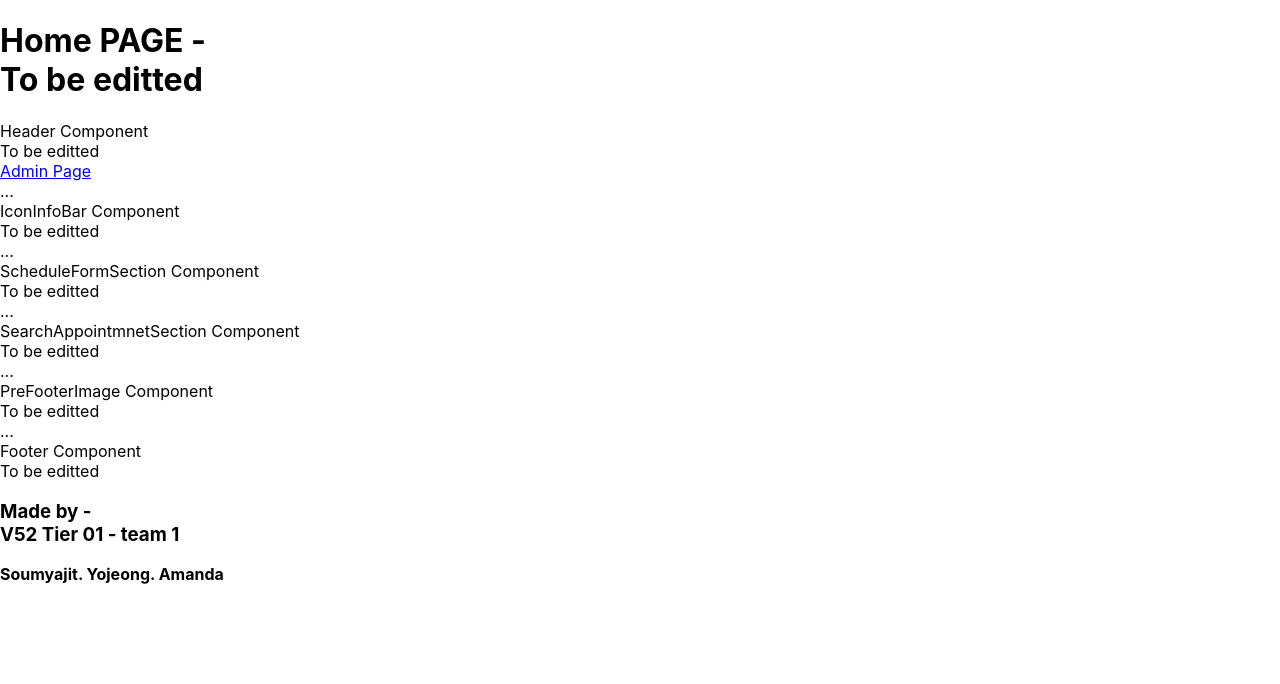
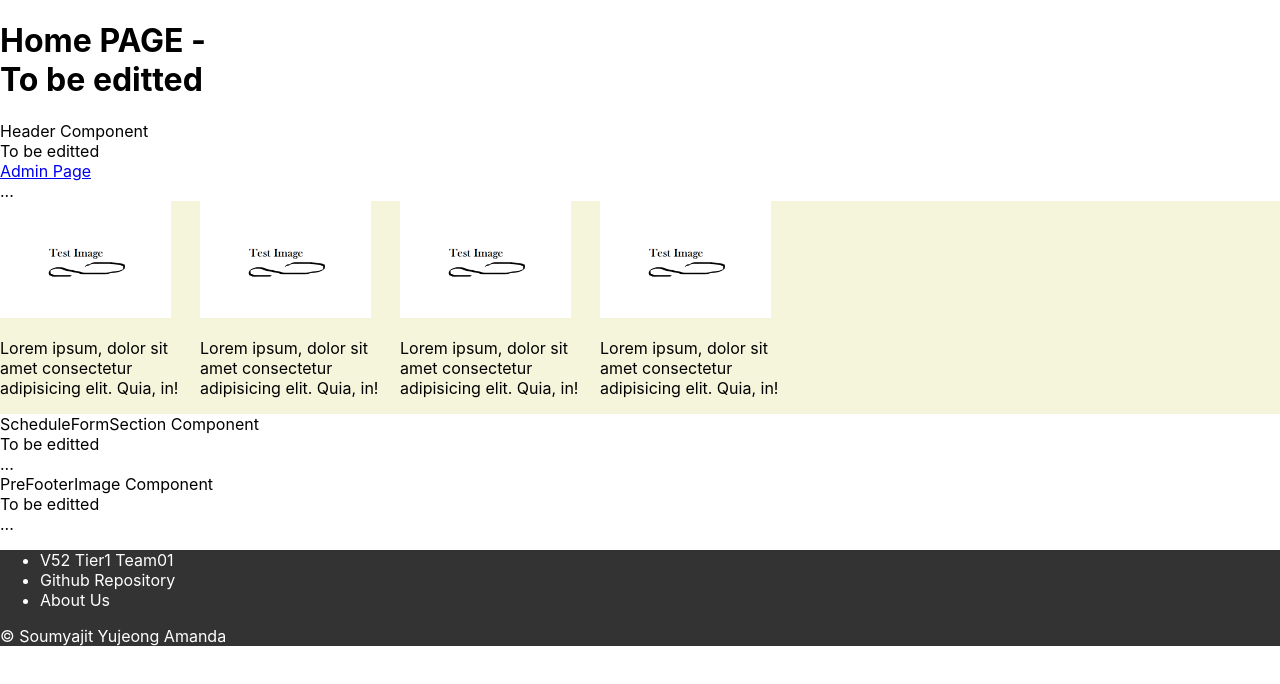
Before and after one commit to chingu-voyages/v52-tier1-team-01, a React (Create React App) app in the folder solarapp/: page / in a window 1280 px wide. Shown: the top 684 px of the page. Built offline with nearby package versions, Linux system fonts and the light colour scheme.

Commit message:
started work on my 1st feature to build homepage html structure 18 nov 2024

```diff
--- a/solarapp/src/components/Footer.jsx
+++ b/solarapp/src/components/Footer.jsx
@@ -1,7 +1,22 @@
 import React from "react";
 
+import '../styling/Footer.css';
+
 const Footer = () => {
-  return <div>Footer Component <br /> To be editted</div>;
+  return (
+    <div id="footer">
+      <div class="footer-links">
+        <ul>
+          <li>V52 Tier1 Team01</li>
+          <li>Github Repository</li>
+          <li>About Us</li>
+        </ul>
+      </div>
+      <div class="footer-note">
+        <p>&#169; Soumyajit Yujeong Amanda</p>
+      </div>
+    </div>
+  );
 };
 
 export default Footer;
--- a/solarapp/src/components/IconInfoBar.jsx
+++ b/solarapp/src/components/IconInfoBar.jsx
@@ -1,7 +1,47 @@
 import React from "react";
 
+import '../styling/IconInfoBar.css';
+
 const IconInfoBar = () => {
-  return <div>IconInfoBar Component <br /> To be editted<br />...</div>;
+  return (
+    <div id="icon-info-bar">
+      <div class="icon-info-card" id="card001">
+        <div class="icon-card-image">
+          <img src="/assets/testimage.png" id="card001Img" alt="card001"/>
+        </div>
+        <div class="icon-card-text">
+          <p>Lorem ipsum, dolor sit amet consectetur adipisicing elit. Quia, in!</p>
+        </div>
+      </div>
+
+      <div class="icon-info-card" id="card002">
+        <div class="icon-card-image">
+          <img src="/assets/testimage.png" id="card002Img" alt="card002"/>
+        </div>
+        <div class="icon-card-text">
+          <p>Lorem ipsum, dolor sit amet consectetur adipisicing elit. Quia, in!</p>
+        </div>
+      </div>
+
+      <div class="icon-info-card" id="card003">
+        <div class="icon-card-image">
+          <img src="/assets/testimage.png" id="card003Img" alt="card003"/>
+        </div>
+        <div class="icon-card-text">
+          <p>Lorem ipsum, dolor sit amet consectetur adipisicing elit. Quia, in!</p>
+        </div>
+      </div>
+
+      <div class="icon-info-card" id="card004">
+        <div class="icon-card-image">
+          <img src="/assets/testimage.png" id="card004Img" alt="card004"/>
+        </div>
+        <div class="icon-card-text">
+          <p>Lorem ipsum, dolor sit amet consectetur adipisicing elit. Quia, in!</p>
+        </div>
+      </div>
+    </div>
+  );
 };
 
 export default IconInfoBar;
--- /dev/null
+++ b/solarapp/src/components/SearchAppointmentSection.jsx
@@ -0,0 +1,28 @@
+import React from "react";
+
+import '../styling/SearchAppointmentSection.css';
+
+
+
+const SearchAppointmnetSection = () => {
+  return (
+    <div id="search-appoinment-section">
+      <form class="end-user-form" id="searchAppForm">
+        <fieldset>
+          <legend>Looking for your Appoinment?</legend>
+          <div class="form-question">
+            <label for="searcher-email-input">Email : </label>
+            <input id ="searcher-email-input" type="email" placeholder="to be developed later"></input>
+          </div>
+        </fieldset>
+
+      </form>
+      <div class="controller-linker" id="searchControllerLinker">
+        <p>Back to home Page</p>
+      </div>
+
+    </div>
+  );
+};
+
+export default SearchAppointmnetSection;
--- a/solarapp/src/components/SearchAppointmnetSection.jsx
+++ /dev/null
@@ -1,7 +0,0 @@
-import React from "react";
-
-const SearchAppointmnetSection = () => {
-  return <div>SearchAppointmnetSection Component <br /> To be editted<br />...</div>;
-};
-
-export default SearchAppointmnetSection;
--- a/solarapp/src/pages/HomePage.jsx
+++ b/solarapp/src/pages/HomePage.jsx
@@ -3,9 +3,12 @@ import React from "react";
 import Header from "../components/Header";
 import IconInfoBar from "../components/IconInfoBar";
 import ScheduleFormSection from "../components/ScheduleFormSection";
-import SearchAppointmnetSection from "../components/SearchAppointmnetSection";
+import SearchAppointmentSection from "../components/SearchAppointmentSection";
 import PreFooterImage from "../components/PreFooterImage";
 import Footer from "../components/Footer";
+
+
+
 
 const HomePage = () => {
     return (
@@ -15,12 +18,9 @@ const HomePage = () => {
         <Header />
         <IconInfoBar />
         <ScheduleFormSection />
-        <SearchAppointmnetSection />
+        <SearchAppointmentSection />
         <PreFooterImage />
         <Footer />
-
-        <h3>Made by - <br />V52 Tier 01 - team 1</h3>
-        <b>Soumyajit. Yojeong. Amanda</b>
       </>
     );
   };
--- a/solarapp/src/styling/Footer.css
+++ b/solarapp/src/styling/Footer.css
@@ -0,0 +1,4 @@
+#footer{
+    color: #fff;
+    background-color: rgb(0,0,0, 0.8);
+}
--- a/solarapp/src/styling/IconInfoBar.css
+++ b/solarapp/src/styling/IconInfoBar.css
@@ -0,0 +1,17 @@
+#icon-info-bar{
+    background-color: beige;
+    display: flex;
+    align-content: center;
+    align-items: center;
+}
+
+.icon-info-card{
+    max-width: 200px;
+}
+.icon-card-image{
+    width: 90%;
+}
+
+.icon-card-image img{
+    width: 95%;
+}
--- a/solarapp/src/styling/SearchAppointmentSection.css
+++ b/solarapp/src/styling/SearchAppointmentSection.css
@@ -0,0 +1,3 @@
+#search-appoinment-section{
+    display: none;
+}
```
Also changed, not shown: solarapp/public/assets/testimage.png (added).
